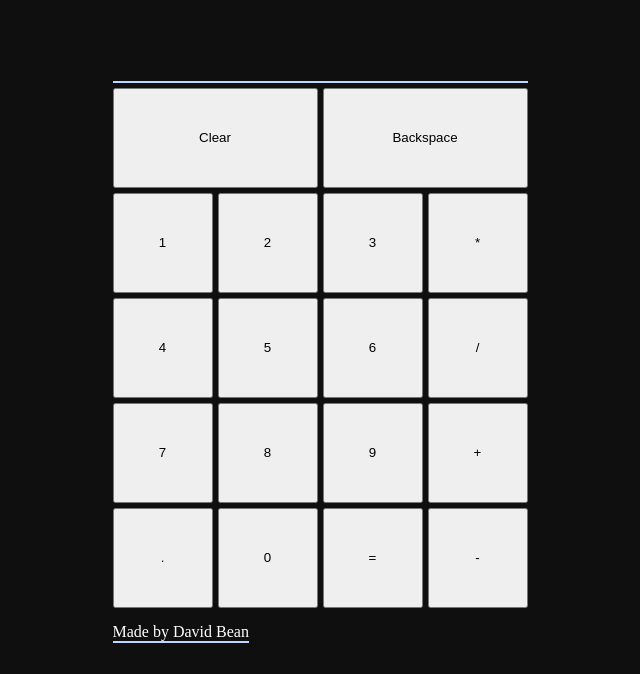
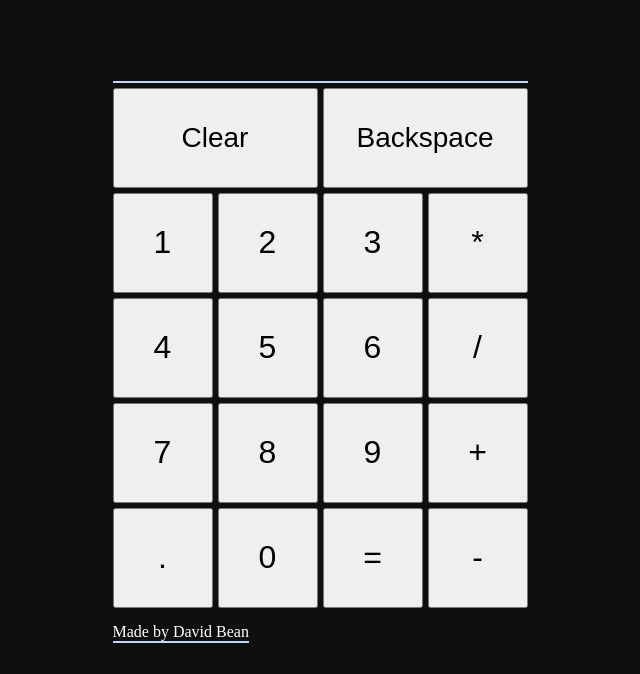
Before and after one commit to HeinzBeanss/calculatorV2, a plain HTML site: page index.html in a window 1280 px wide. Shown: the part 142-816 px from the top of the page, without its empty margins (320-960 px from the left). Drawn offline with Linux system fonts and the light colour scheme.

Commit message:
Font size increase

```diff
--- a/style.css
+++ b/style.css
@@ -55,17 +55,20 @@ h1 {
 .smallButton {
     min-height: 100px;
     min-width: 100px;
+    font-size: 32px;
 
 }
 
 .operatorButton {
     min-height: 100px;
     min-width: 100px;
+    font-size: 32px;
 }
 
 .largeButton {
     min-height: 100px;
     min-width: 205px;
+    font-size: 28px;
 }
 
 .userInput {
```
